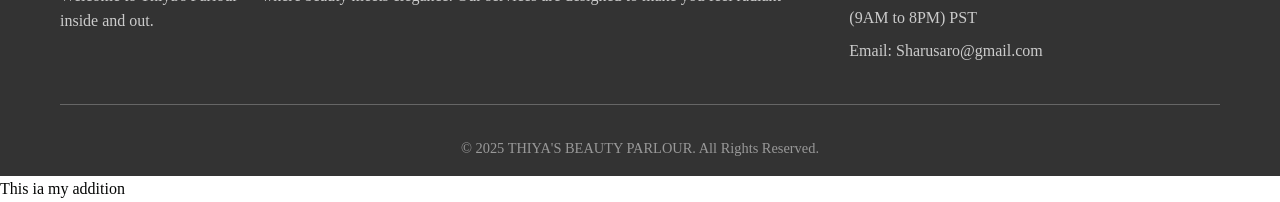
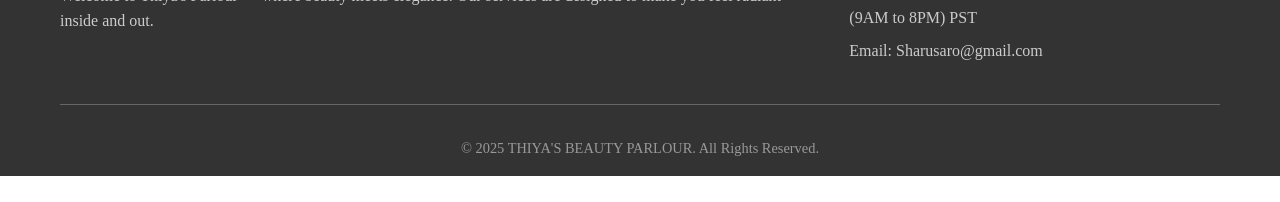
Before and after one commit to sarathasharu21-bot/static-webpage, a plain HTML site: page index.html in a window 1280 px wide. Shown: the part 2628-2830 px from the top of the page. After the commit the page ends 2804 px from the top, so only its background shows below. Drawn offline with Linux system fonts and the light colour scheme.

Commit message:
Update index.html

```diff
--- a/index.html
+++ b/index.html
@@ -173,6 +173,6 @@
       </div>
     </footer>
   </div>
-  <p>This ia my addition</p>
+
   </body>
 </html>
```
